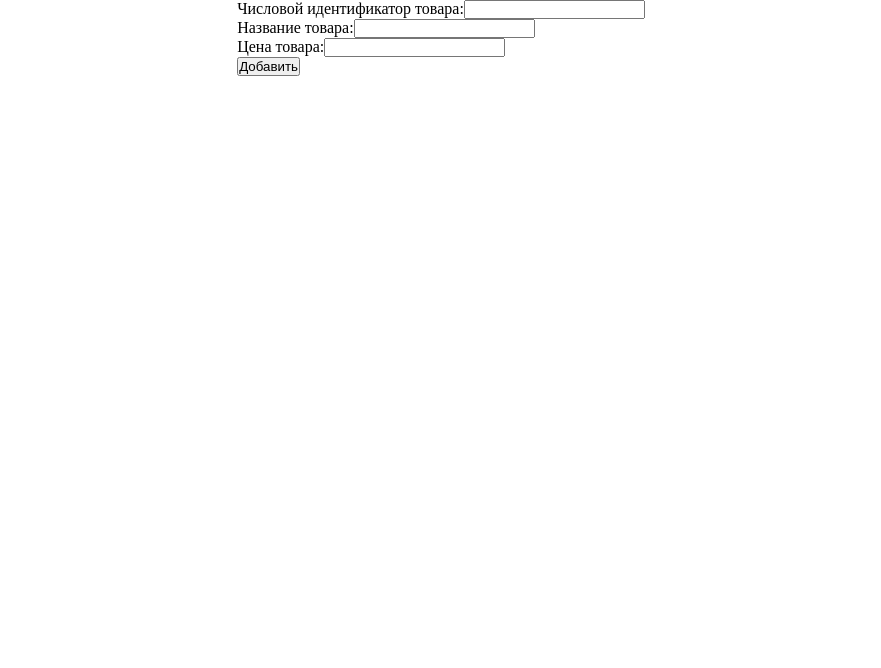
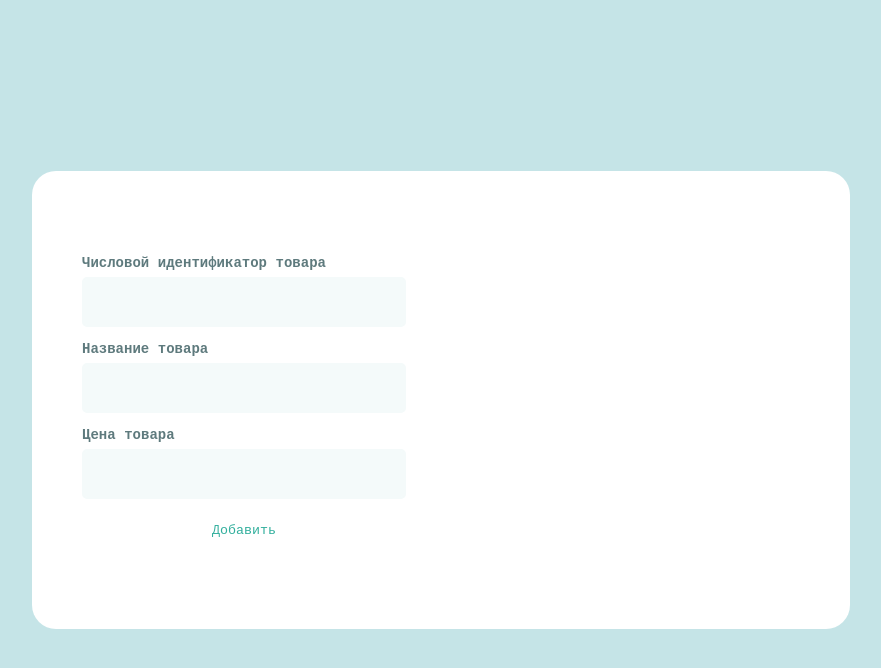
Before and after one commit to IK-Akmal/Basket, a React (Create React App) app: page / in a window 1280 px wide. Shown: the top 668 px of the page, without its empty margins (199-1080 px from the left). Built offline with nearby package versions, Linux system fonts and the light colour scheme.

Commit message:
added Input component and font

```diff
--- /dev/null
+++ b/src/App.module.css
@@ -0,0 +1,19 @@
+.app {
+    display: flex;
+    justify-content: center;
+    align-items: center;
+
+    background-color: #C5E4E7;
+    height: 100vh;
+}
+
+.main {
+
+    display: grid;
+    grid-template-columns: 1fr 1fr;
+    gap: 30px;
+
+    background-color: hsl(0, 0%, 100%);
+    border-radius: 1.5rem;
+    padding: 30px;
+}
--- a/src/App.tsx
+++ b/src/App.tsx
@@ -1,11 +1,12 @@
-import './App.css';
+import styles from './App.module.css';
 import AddProduct from './components/AddProduct/AddProduct';
 
 const App = () => (
-  <div className="App">
-    <header className="App-header">
+  <div className={styles.app}>
+    <main className={styles.main}>
       <AddProduct />
-    </header>
+      <div />
+    </main>
   </div>
 );
 
--- a/src/components/AddProduct/AddProduct.module.css
+++ b/src/components/AddProduct/AddProduct.module.css
@@ -1,10 +1,38 @@
 .addproduct {
     display: flex;
-    justify-content: center;
+    justify-content: stretch;
+    padding: 50px 20px;
+    border-radius: 30px 0 0 30px;
 }
 
 .form {
     display: flex;
     flex-direction: column;
-    align-items: baseline;
+    gap: 10px;
+    width: 100%;
 }
+
+.label {
+    display: inline-flex;
+    flex-direction: column;
+    gap: 5px;
+
+    font-size: 14px;
+    color: hsl(186, 14%, 43%);
+    font-weight: bold;
+}
+
+
+.error {
+    color: rgb(116, 45, 45);
+}
+
+.form button {
+    align-self: center;
+    color: #32AF9D;
+    border: none;
+    border-radius: 30px;
+    background-color: white;
+    padding: 10px 30px;
+    cursor: pointer;
+}
--- a/src/components/AddProduct/AddProduct.tsx
+++ b/src/components/AddProduct/AddProduct.tsx
@@ -5,6 +5,7 @@ import styles from './AddProduct.module.css';
 import AddProductProps from './AddProduct.props';
 import { IProduct } from '../../model/IProduct';
 import { useProductContext } from '../../context/ProductContext';
+import Input from '../Input/Input';
 
 const AddProduct: FC<AddProductProps> = ({ className, ...props }) => {
   const {
@@ -21,8 +22,8 @@ const AddProduct: FC<AddProductProps> = ({ className, ...props }) => {
     <div className={cn(className, styles.addproduct)} {...props}>
       <form onSubmit={onSubmit} className={styles.form}>
         <label className={styles.label} htmlFor="id-product">
-          Числовой идентификатор товара:
-          <input {...register('barCode', { required: true })} className={styles.input} id="id-product" type="number" />
+          Числовой идентификатор товара
+          <Input {...register('barCode', { required: true })} id="id-product" type="number" />
           {
             errors.barCode && (
               <span className={styles.error}>
@@ -33,8 +34,12 @@ const AddProduct: FC<AddProductProps> = ({ className, ...props }) => {
         </label>
 
         <label className={styles.label} htmlFor="name-product">
-          Название товара:
-          <input {...register('name', { required: true, validate: (value) => !!value.trim() })} className={styles.input} id="name-product" type="text" />
+          Название товара
+          <Input
+            id="name-product"
+            type="text"
+            {...register('name', { required: true, validate: (value) => !!value.trim() })}
+          />
           {
             errors.name && (
               <span className={styles.error}>
@@ -45,8 +50,8 @@ const AddProduct: FC<AddProductProps> = ({ className, ...props }) => {
         </label>
 
         <label className={styles.label} htmlFor="price-product">
-          Цена товара:
-          <input {...register('price', { required: true })} className={styles.input} id="price-product" type="number" />
+          Цена товара
+          <Input {...register('price', { required: true })} id="price-product" type="number" />
           {
             errors.price && (
               <span className={styles.error}>
--- /dev/null
+++ b/src/components/Input/Input.module.css
@@ -0,0 +1,34 @@
+.inputContainer {
+    display: flex;
+    align-items: center;
+    justify-content: stretch;
+    background-color: hsl(189, 41%, 97%);
+    border-radius: 5px;
+    padding: 5px 10px;
+    border: 2px solid hsl(189, 41%, 97%);
+    cursor: pointer;
+    box-sizing: border-box;
+}
+
+.input {
+    width: 100%;
+    font-size: 24px;
+    color: hsl(183, 100%, 15%);
+    font-weight: 700;
+    background-color: hsl(189, 41%, 97%);
+    cursor: pointer;
+    border: none;
+}
+
+.input:focus {
+    outline: none;
+}
+
+input::-webkit-outer-spin-button, input::-webkit-inner-spin-button {
+    -webkit-appearance: none;
+    margin: 0;
+}
+
+.inputContainer:hover, .inputContainer:focus-within, .inputContainer-checked {
+    border-color: hsl(172, 67%, 45%);
+}
--- /dev/null
+++ b/src/components/Input/Input.props.ts
@@ -0,0 +1,6 @@
+import { DetailedHTMLProps, InputHTMLAttributes } from 'react';
+
+interface InputProps extends DetailedHTMLProps<
+InputHTMLAttributes<HTMLInputElement>, HTMLInputElement> {}
+
+export default InputProps;
--- /dev/null
+++ b/src/components/Input/Input.tsx
@@ -0,0 +1,12 @@
+import { forwardRef } from 'react';
+import cn from 'classnames';
+import InputProps from './Input.props';
+import styles from './Input.module.css';
+
+const Input = forwardRef<HTMLInputElement, InputProps>(({ className, ...props }, ref) => (
+  <div className={styles.inputContainer}>
+    <input ref={ref} className={cn(className, styles.input)} {...props} />
+  </div>
+));
+
+export default Input;
--- a/src/context/ProductContext.tsx
+++ b/src/context/ProductContext.tsx
@@ -31,7 +31,7 @@ export const ProductContextProvider: FC<ProductContextTypeProps> = ({ children }
       name,
       price,
     };
-    setState((pre) => [newProduct, ...pre]);
+    setState((pre) => [...pre, newProduct]);
   }
 
   function removeProduct(id: string): void {
--- a/src/global.css
+++ b/src/global.css
@@ -1,7 +1,10 @@
+@import url('https://fonts.googleapis.com/css2?family=Space+Mono:ital,wght@0,400;0,700;1,400;1,700&display=swap');
+
 *{
   box-sizing: border-box;
   padding: 0;
   margin: 0;
+  font-family: 'Space Mono', monospace;
 }
 
 
```
Also changed, not shown: src/App.css (deleted).
